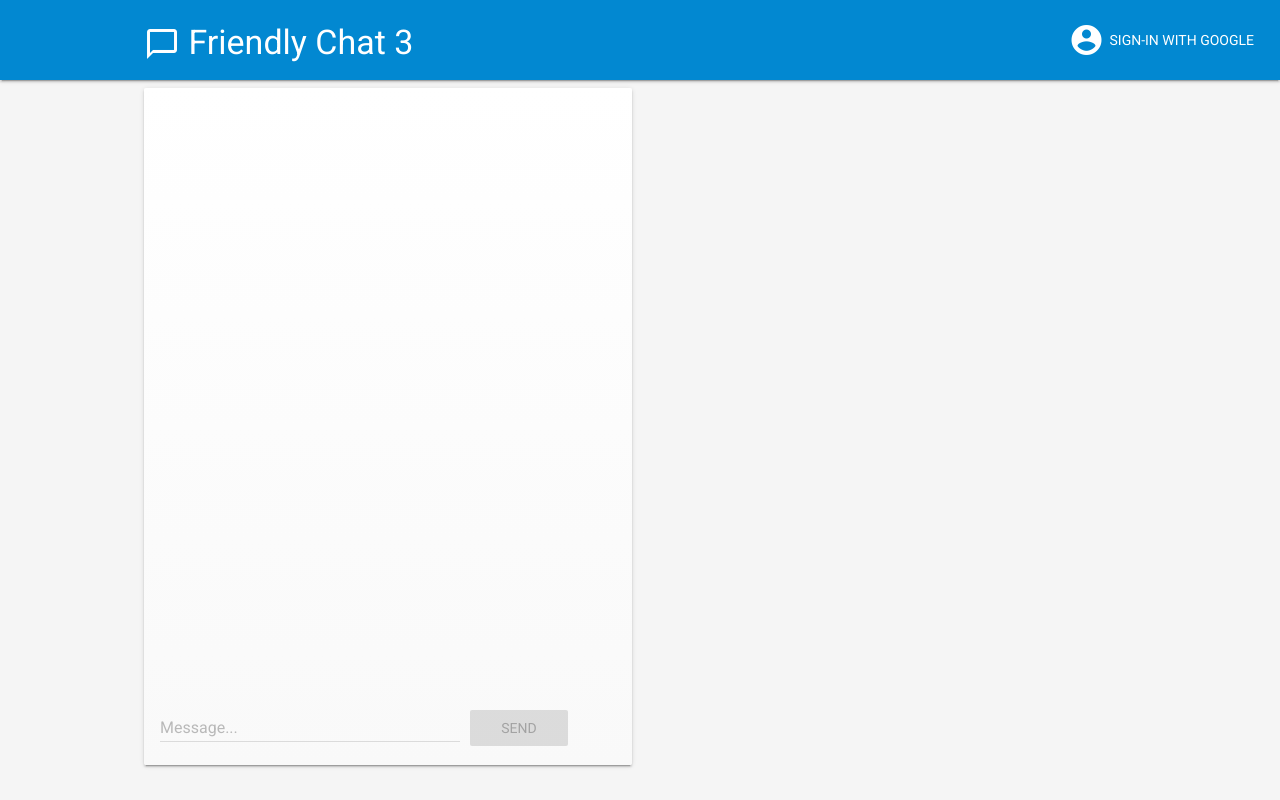
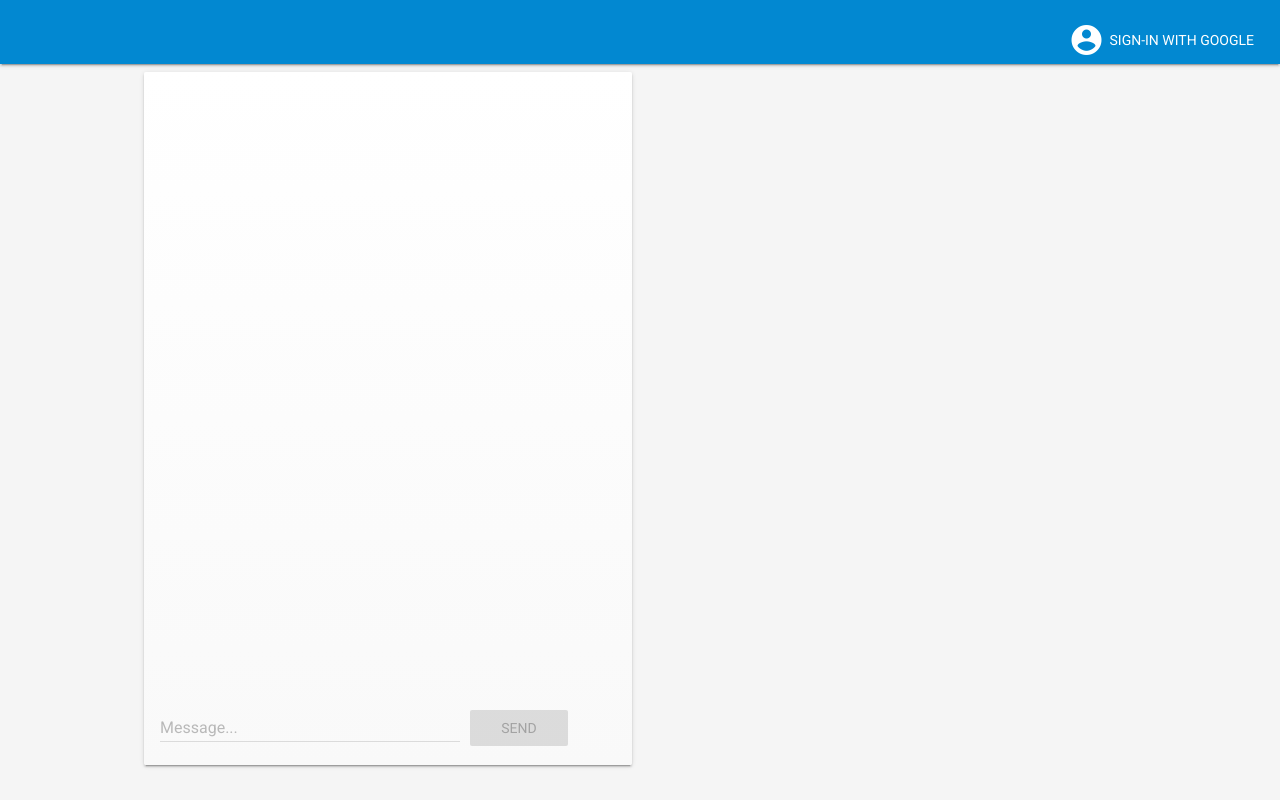
Before and after one commit to gunderwulde/FriendlyChat, a plain HTML site: page public/index.html in a window 1280 px wide. Drawn offline with nearby package versions, Linux system fonts and the light colour scheme; some packages are replaced by stand-ins of ours; no server answers.

Commit message:
Update index.html

```diff
--- a/public/index.html
+++ b/public/index.html
@@ -58,9 +58,6 @@
   <!-- Header section containing logo -->
   <header class="mdl-layout__header mdl-color-text--white mdl-color--light-blue-700">
     <div class="mdl-cell mdl-cell--12-col mdl-cell--12-col-tablet mdl-grid">
-      <div class="mdl-layout__header-row mdl-cell mdl-cell--12-col mdl-cell--12-col-tablet mdl-cell--12-col-desktop">
-        <h3><i class="material-icons">chat_bubble_outline</i> Friendly Chat 3</h3>
-      </div>
       <div id="user-container">
         <div hidden id="user-pic"></div>
         <div hidden id="user-name"></div>
```
